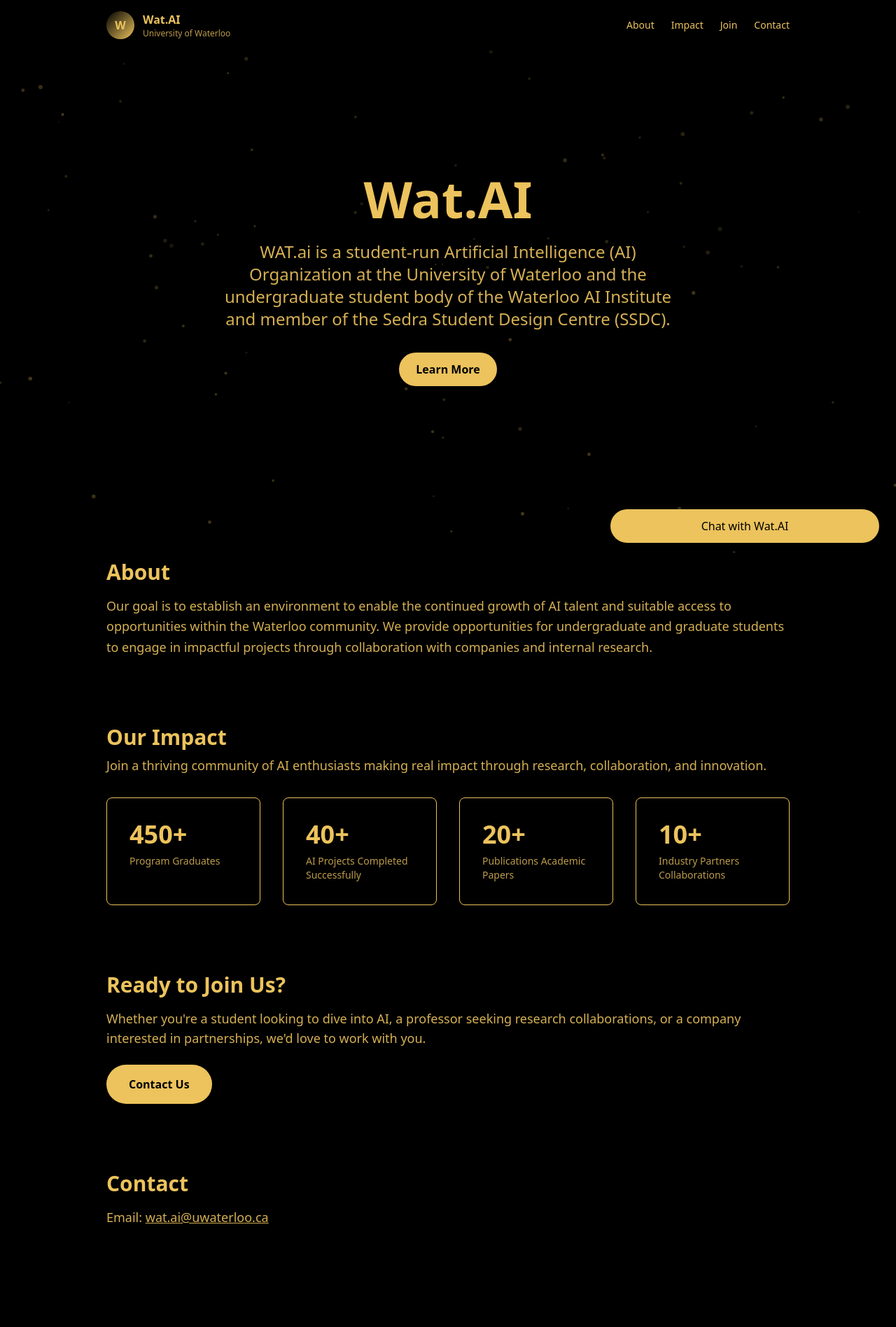
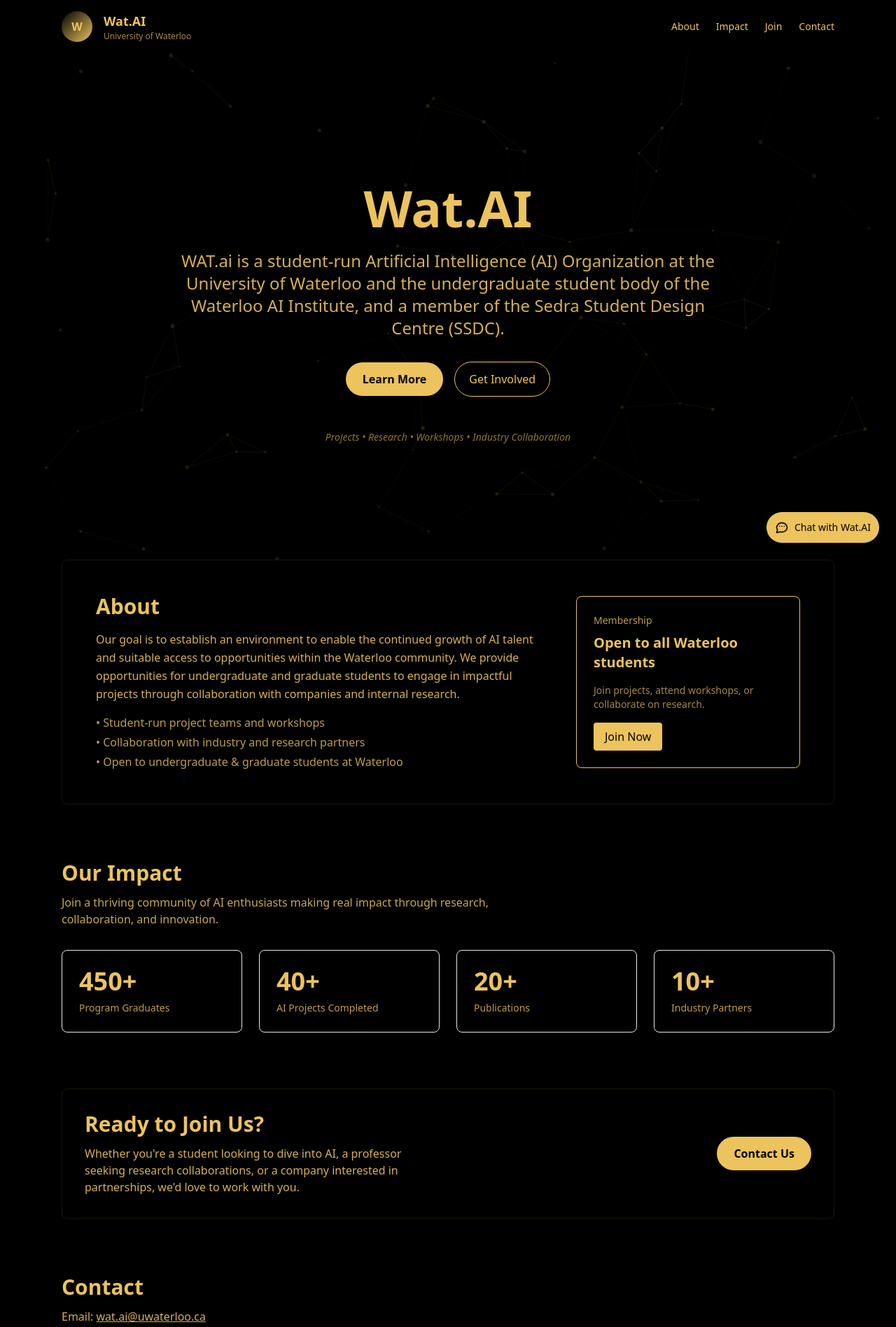
Before and after one commit to rayaan-ali/3wat.ai, a plain HTML site: page index.html in a window 1280 px wide. Shown: the top 1897 px of the page at 70% size. Before the commit the page ends 1850 px from the top, so only its background shows below. Drawn offline with nearby package versions, Linux system fonts and the light colour scheme.

Commit message:
Update index.html

```diff
--- a/index.html
+++ b/index.html
@@ -4,174 +4,285 @@
   <meta charset="utf-8" />
   <meta name="viewport" content="width=device-width, initial-scale=1" />
   <title>Wat.AI — University of Waterloo AI Club</title>
+
+  <!-- Tailwind (CDN for quick prototyping) -->
   <script src="https://cdn.tailwindcss.com"></script>
-  <!-- Load tsParticles for background animation -->
+
+  <!-- tsParticles for animated background -->
   <script src="https://cdn.jsdelivr.net/npm/tsparticles@2.12.1/tsparticles.bundle.min.js"></script>
 
   <style>
-    /* Extra custom styles */
-    #particles-background {
+    /* particles layer sits behind everything */
+    #particles-bg {
       position: fixed;
-      top: 0;
-      left: 0;
-      width:100%;
-      height:100%;
-      z-index: -1;
+      inset: 0;
+      z-index: 0;
       pointer-events: none;
+      background: linear-gradient(180deg, #000000 0%, #000000 100%);
     }
-    section {
+
+    /* ensure main site content sits above particles */
+    .site-root {
+      position: relative;
+      z-index: 10;
+    }
+
+    /* simple reveal animation for sections */
+    .reveal {
       opacity: 0;
-      transform: translateY(40px);
+      transform: translateY(30px);
       transition: opacity 0.6s ease-out, transform 0.6s ease-out;
     }
-    section.visible {
+    .reveal.visible {
       opacity: 1;
       transform: translateY(0);
     }
+
+    /* small device tweaks for chat widget height */
+    @media (max-width: 420px) {
+      #chat-window { width: calc(100vw - 40px); right: 20px; left: 20px; }
+      #chat-widget { right: 12px; bottom: 12px; left: auto; }
+    }
+
+    /* custom scrollbar for messages */
+    #messages::-webkit-scrollbar { width: 8px; }
+    #messages::-webkit-scrollbar-thumb { background: rgba(236,195,92,0.18); border-radius: 999px; }
   </style>
 </head>
 <body class="bg-[#000000] text-[#ecc35c] font-sans overflow-x-hidden">
 
-  <!-- Particles Background -->
-  <div id="particles-background"></div>
+  <!-- PARTICLES BACKGROUND -->
+  <div id="particles-bg"></div>
+
+  <!-- MAIN SITE -->
+  <div class="site-root">
 
     <!-- NAV -->
-  <nav class="fixed w-full bg-[#000000]/90 backdrop-blur-md z-50 shadow-lg">
-    <div class="max-w-5xl mx-auto px-6 py-4 flex items-center justify-between">
-      <div class="flex items-center gap-3">
-        <div class="w-10 h-10 bg-gradient-to-br from-[#000000] to-[#ecc35c] rounded-full flex items-center justify-center text-[#ecc35c] font-bold">W</div>
+    <nav class="fixed w-full bg-[#000000]/60 backdrop-blur-md z-40">
+      <div class="max-w-6xl mx-auto px-6 py-4 flex items-center justify-between">
+        <div class="flex items-center gap-4">
+          <div class="w-11 h-11 bg-gradient-to-br from-[#000000] to-[#ecc35c] rounded-full flex items-center justify-center text-[#ecc35c] font-bold shadow">
+            W
+          </div>
           <div>
-          <div class="font-bold text-[#ecc35c]">Wat.AI</div>
-          <div class="text-xs text-[#ecc35c]/80">University of Waterloo</div>
+            <div class="font-bold text-[#ecc35c] text-lg">Wat.AI</div>
+            <div class="text-xs text-[#ecc35c]/70">University of Waterloo</div>
           </div>
         </div>
-      <div class="hidden md:flex gap-6 text-sm text-[#ecc35c]">
+
+        <div class="hidden md:flex gap-6 items-center text-sm">
           <a href="#about" class="hover:text-white transition">About</a>
           <a href="#impact" class="hover:text-white transition">Impact</a>
           <a href="#join" class="hover:text-white transition">Join</a>
           <a href="#contact" class="hover:text-white transition">Contact</a>
         </div>
+
+        <!-- mobile menu trigger (simple) -->
+        <div class="md:hidden">
+          <button id="mobile-toggle" class="p-2 rounded text-[#ecc35c] border border-[#ecc35c]/30">Menu</button>
+        </div>
+      </div>
+
+      <!-- mobile menu content -->
+      <div id="mobile-menu" class="hidden bg-[#000000] border-t border-[#ecc35c]/10">
+        <div class="px-6 py-4 flex flex-col gap-3">
+          <a href="#about" class="hover:text-white">About</a>
+          <a href="#impact" class="hover:text-white">Impact</a>
+          <a href="#join" class="hover:text-white">Join</a>
+          <a href="#contact" class="hover:text-white">Contact</a>
+        </div>
       </div>
     </nav>
 
     <!-- HERO -->
-  <header id="hero" class="min-h-screen flex flex-col justify-center items-center text-center px-6">
-    <h1 class="text-5xl md:text-7xl font-extrabold text-[#ecc35c] drop-shadow-lg">Wat.AI</h1>
-    <p class="mt-6 max-w-2xl text-lg md:text-2xl text-[#ecc35c]/90">WAT.ai is a student-run Artificial Intelligence (AI) Organization at the University of Waterloo and the undergraduate student body of the Waterloo AI Institute and member of the Sedra Student Design Centre (SSDC).</p>
-    <a href="#about" class="mt-8 text-[#000000] bg-[#ecc35c] px-6 py-3 rounded-full font-semibold hover:bg-[#goldenrod] transition">Learn More</a>
+    <header id="hero" class="min-h-screen flex items-center justify-center text-center px-6 pt-24">
+      <div class="max-w-5xl mx-auto">
+        <h1 class="text-5xl md:text-7xl font-extrabold leading-tight text-[#ecc35c] drop-shadow-lg">Wat.AI</h1>
+        <p class="mt-6 text-lg md:text-2xl text-[#ecc35c]/90 max-w-3xl mx-auto">
+          WAT.ai is a student-run Artificial Intelligence (AI) Organization at the University of Waterloo and the undergraduate student body of the Waterloo AI Institute, and a member of the Sedra Student Design Centre (SSDC).
+        </p>
+
+        <div class="mt-8 flex items-center justify-center gap-4">
+          <a href="#about" class="inline-block bg-[#ecc35c] text-[#000000] px-6 py-3 rounded-full font-semibold shadow hover:scale-105 transition">Learn More</a>
+          <a href="#join" class="inline-block border border-[#ecc35c] px-5 py-3 rounded-full text-[#ecc35c] hover:bg-[#ecc35c]/10 transition">Get Involved</a>
+        </div>
+
+        <div class="mt-12 text-sm text-[#ecc35c]/60 max-w-2xl mx-auto">
+          <em>Projects • Research • Workshops • Industry Collaboration</em>
+        </div>
+      </div>
     </header>
 
-  <main class="max-w-5xl mx-auto px-6 space-y-24 pb-24">
+    <!-- CONTENT -->
+    <main class="max-w-6xl mx-auto px-6 pb-32 space-y-20">
 
-    <section id="about" class="section">
+      <!-- ABOUT -->
+      <section id="about" class="reveal bg-[#000000]/50 border border-[#ecc35c]/10 rounded-lg p-8 md:p-12">
+        <div class="md:flex md:items-center md:gap-8">
+          <div class="flex-1">
             <h2 class="text-3xl font-semibold text-[#ecc35c]">About</h2>
-      <p class="mt-4 text-[#ecc35c]/90 text-lg leading-relaxed">
+            <p class="mt-4 text-[#ecc35c]/90 leading-relaxed">
               Our goal is to establish an environment to enable the continued growth of AI talent and suitable access to opportunities within the Waterloo community. We provide opportunities for undergraduate and graduate students to engage in impactful projects through collaboration with companies and internal research.
             </p>
-    </section>
+            <ul class="mt-4 text-[#ecc35c]/80 space-y-1">
+              <li>• Student-run project teams and workshops</li>
+              <li>• Collaboration with industry and research partners</li>
+              <li>• Open to undergraduate & graduate students at Waterloo</li>
+            </ul>
+          </div>
 
-    <section id="impact" class="section">
-      <h2 class="text-3xl font-semibold text-[#ecc35c]">Our Impact</h2>
-      <p class="mt-2 text-[#ecc35c]/90 text-lg">Join a thriving community of AI enthusiasts making real impact through research, collaboration, and innovation.</p>
-      <div class="grid grid-cols-1 sm:grid-cols-2 md:grid-cols-4 gap-8 mt-8">
-        <div class="impact-card p-8 bg-[#000000]/70 border border-[#ecc35c] rounded-lg hover:scale-105 transition">
-          <div class="text-4xl font-bold">450+</div>
-          <div class="mt-2 text-sm text-[#ecc35c]/80">Program Graduates</div>
+          <div class="mt-6 md:mt-0 md:w-80">
+            <!-- tasteful card -->
+            <div class="p-6 rounded-lg border border-[#ecc35c] bg-[#000000]/40">
+              <div class="text-sm text-[#ecc35c]/80">Membership</div>
+              <div class="mt-2 text-xl font-bold text-[#ecc35c]">Open to all Waterloo students</div>
+              <div class="mt-4 text-sm text-[#ecc35c]/70">Join projects, attend workshops, or collaborate on research.</div>
+              <a href="#join" class="mt-4 inline-block bg-[#ecc35c] text-[#000000] px-4 py-2 rounded font-medium hover:opacity-95 transition">Join Now</a>
             </div>
-        <div class="impact-card p-8 bg-[#000000]/70 border border-[#ecc35c] rounded-lg hover:scale-105 transition">
-          <div class="text-4xl font-bold">40+</div>
-          <div class="mt-2 text-sm text-[#ecc35c]/80">AI Projects Completed Successfully</div>
-        </div>
-        <div class="impact-card p-8 bg-[#000000]/70 border border-[#ecc35c] rounded-lg hover:scale-105 transition">
-          <div class="text-4xl font-bold">20+</div>
-          <div class="mt-2 text-sm text-[#ecc35c]/80">Publications Academic Papers</div>
-        </div>
-        <div class="impact-card p-8 bg-[#000000]/70 border border-[#ecc35c] rounded-lg hover:scale-105 transition">
-          <div class="text-4xl font-bold">10+</div>
-          <div class="mt-2 text-sm text-[#ecc35c]/80">Industry Partners Collaborations</div>
           </div>
         </div>
       </section>
 
-    <section id="join" class="section">
-      <h2 class="text-3xl font-semibold text-[#ecc35c]">Ready to Join Us?</h2>
-      <p class="mt-4 text-[#ecc35c]/90 text-lg">
+      <!-- IMPACT -->
+      <section id="impact" class="reveal">
+        <h3 class="text-3xl font-semibold text-[#ecc35c]">Our Impact</h3>
+        <p class="mt-3 text-[#ecc35c]/85 max-w-2xl">Join a thriving community of AI enthusiasts making real impact through research, collaboration, and innovation.</p>
+
+        <div class="grid grid-cols-1 sm:grid-cols-2 md:grid-cols-4 gap-6 mt-8">
+          <div class="p-6 bg-[#000000]/40 border border-[#ecc35c]/12 rounded-lg transform hover:scale-105 transition">
+            <div class="text-4xl font-bold text-[#ecc35c]">450+</div>
+            <div class="mt-2 text-sm text-[#ecc35c]/80">Program Graduates</div>
+          </div>
+          <div class="p-6 bg-[#000000]/40 border border-[#ecc35c]/12 rounded-lg transform hover:scale-105 transition">
+            <div class="text-4xl font-bold text-[#ecc35c]">40+</div>
+            <div class="mt-2 text-sm text-[#ecc35c]/80">AI Projects Completed</div>
+          </div>
+          <div class="p-6 bg-[#000000]/40 border border-[#ecc35c]/12 rounded-lg transform hover:scale-105 transition">
+            <div class="text-4xl font-bold text-[#ecc35c]">20+</div>
+            <div class="mt-2 text-sm text-[#ecc35c]/80">Publications</div>
+          </div>
+          <div class="p-6 bg-[#000000]/40 border border-[#ecc35c]/12 rounded-lg transform hover:scale-105 transition">
+            <div class="text-4xl font-bold text-[#ecc35c]">10+</div>
+            <div class="mt-2 text-sm text-[#ecc35c]/80">Industry Partners</div>
+          </div>
+        </div>
+      </section>
+
+      <!-- JOIN -->
+      <section id="join" class="reveal bg-[#000000]/50 border border-[#ecc35c]/10 rounded-lg p-8">
+        <div class="md:flex md:justify-between md:items-center">
+          <div>
+            <h3 class="text-3xl font-semibold text-[#ecc35c]">Ready to Join Us?</h3>
+            <p class="mt-3 text-[#ecc35c]/90 max-w-lg">
               Whether you're a student looking to dive into AI, a professor seeking research collaborations, or a company interested in partnerships, we'd love to work with you.
             </p>
-      <a href="#contact" class="mt-6 inline-block bg-[#ecc35c] text-[#000000] px-8 py-4 rounded-full font-semibold hover:bg-[#d9b34c] transition">Contact Us</a>
+          </div>
+          <div class="mt-6 md:mt-0">
+            <a href="#contact" class="inline-block bg-[#ecc35c] text-[#000000] px-6 py-3 rounded-full font-semibold hover:scale-105 transition">Contact Us</a>
+          </div>
+        </div>
       </section>
 
-    <section id="contact" class="section">
-      <h2 class="text-3xl font-semibold text-[#ecc35c]">Contact</h2>
-      <p class="mt-4 text-[#ecc35c]/90 text-lg">Email: <a href="mailto:wat.ai@uwaterloo.ca" class="underline hover:text-white">wat.ai@uwaterloo.ca</a></p>
+      <!-- CONTACT -->
+      <section id="contact" class="reveal">
+        <h3 class="text-3xl font-semibold text-[#ecc35c]">Contact</h3>
+        <p class="mt-3 text-[#ecc35c]/90">
+          Email: <a href="mailto:wat.ai@uwaterloo.ca" class="underline hover:text-white">wat.ai@uwaterloo.ca</a>
+        </p>
       </section>
 
     </main>
 
-  <!-- CHAT WIDGET (same as before but maybe minor styling) -->
-  <div id="chat-widget" class="fixed right-6 bottom-6 w-80 md:w-96 z-50">
-    <div id="chat-button" class="bg-[#ecc35c] text-[#000000] p-3 rounded-full shadow-lg cursor-pointer flex items-center justify-center">
-      Chat with Wat.AI
+    <!-- FOOTER -->
+    <footer class="border-t border-[#ecc35c]/8 py-8 text-center text-[#ecc35c]/60">
+      © <span id="year"></span> Wat.AI — University of Waterloo
+    </footer>
   </div>
 
-    <div id="chat-window" class="hidden mt-3 bg-[#000000] border border-[#ecc35c] rounded-lg shadow-xl overflow-hidden flex flex-col" style="height:420px;">
-      <div class="px-4 py-3 border-b border-[#ecc35c]">
+  <!-- CHAT WIDGET -->
+  <div id="chat-widget" class="fixed right-6 bottom-6 z-50">
+    <div id="chat-button" class="bg-[#ecc35c] text-[#000000] p-3 rounded-full shadow-lg cursor-pointer flex items-center gap-2">
+      <svg xmlns="http://www.w3.org/2000/svg" class="h-5 w-5" fill="none" viewBox="0 0 24 24" stroke="#000000"><path stroke-linecap="round" stroke-linejoin="round" stroke-width="2" d="M8 10h.01M12 10h.01M16 10h.01M21 12c0 4.418-4.03 8-9 8-1.21 0-2.354-.18-3.4-.5L3 21l1.5-5.1C3.9 14.9 3 13.5 3 12c0-4.418 4.03-8 9-8s9 3.582 9 8z"/></svg>
+      <span class="font-medium text-sm">Chat with Wat.AI</span>
+    </div>
+
+    <div id="chat-window" class="hidden mt-3 w-80 md:w-96 bg-[#000000] border border-[#ecc35c] rounded-lg shadow-xl overflow-hidden flex flex-col" style="height:420px;">
+      <div class="px-4 py-3 border-b border-[#ecc35c]/12">
         <div class="font-semibold text-[#ecc35c]">Wat.AI Assistant</div>
-        <div class="text-xs text-[#ecc35c]/80">Demo chatbot — safe for live demo</div>
+        <div class="text-xs text-[#ecc35c]/70">Demo chatbot — safe for live demo</div>
       </div>
+
       <div id="messages" class="p-4 flex-1 overflow-auto text-sm space-y-3"></div>
 
-      <form id="chat-form" class="p-3 border-t border-[#ecc35c] flex items-center gap-2">
-        <input id="chat-input" class="flex-1 border border-[#ecc35c] bg-[#000000] text-[#ecc35c] rounded px-3 py-2 text-sm" placeholder="Ask about projects, impact, or how to join" />
+      <form id="chat-form" class="p-3 border-t border-[#ecc35c]/8 flex items-center gap-2">
+        <input id="chat-input" class="flex-1 border border-[#ecc35c]/12 bg-[#000000] text-[#ecc35c] rounded px-3 py-2 text-sm" placeholder="Ask about projects, joining, or events" />
         <button type="submit" class="bg-[#ecc35c] text-[#000000] px-3 py-2 rounded">Send</button>
       </form>
     </div>
   </div>
 
   <script>
-    // particles setup
-    tsParticles.load("particles-background", {
+    // --- basic page wiring ---
+    document.getElementById('year').innerText = new Date().getFullYear();
+
+    // mobile menu toggle
+    const mobileToggle = document.getElementById('mobile-toggle');
+    const mobileMenu = document.getElementById('mobile-menu');
+    if (mobileToggle) {
+      mobileToggle.addEventListener('click', () => mobileMenu.classList.toggle('hidden'));
+    }
+
+    // scroll reveal with IntersectionObserver
+    const revealEls = document.querySelectorAll('.reveal');
+    const obs = new IntersectionObserver((entries) => {
+      entries.forEach(e => {
+        if (e.isIntersecting) e.target.classList.add('visible');
+      });
+    }, { threshold: 0.18 });
+    revealEls.forEach(el => obs.observe(el));
+
+    // simple nav anchor smooth scroll
+    document.querySelectorAll('a[href^="#"]').forEach(a => {
+      a.addEventListener('click', (ev) => {
+        const href = a.getAttribute('href');
+        if (href.length > 1) {
+          ev.preventDefault();
+          const el = document.querySelector(href);
+          if (el) el.scrollIntoView({ behavior: 'smooth', block: 'start' });
+        }
+      });
+    });
+
+    // --- tsParticles background config ---
+    tsParticles.load("particles-bg", {
       fpsLimit: 60,
-      background: {
-        color: { value: "#000000" }
-      },
+      background: { color: { value: "#000000" } },
       particles: {
-        number: { value: 80, density: { enable: true, area: 800 } },
+        number: { value: 80, density: { enable: true, area: 900 } },
         color: { value: "#ecc35c" },
         shape: { type: "circle" },
-        opacity: { value: 0.3, random: true },
-        size: { value: 3, random: true },
-        move: { enable: true, speed: 1, direction: "none", random: false, straight: false, outModes: { default: "out" } }
+        opacity: { value: 0.15, random: true },
+        size: { value: 3, random: { enable: true, minimumValue: 1 } },
+        move: { enable: true, speed: 0.9, outModes: { default: "out" } },
+        links: { enable: true, distance: 140, color: "#ecc35c", opacity: 0.06, width: 1 }
       },
       interactivity: {
-        detectsOn: "canvas",
         events: {
           onHover: { enable: true, mode: "repulse" },
-          onClick: { enable: true, mode: "push" },
+          onClick: { enable: true, mode: "push" }
         },
         modes: {
-          repulse: { distance: 100, duration: 0.4 },
-          push: { quantity: 4 }
+          repulse: { distance: 90, duration: 0.4 },
+          push: { quantity: 3 }
+        }
       },
-      },
-      detectRetina: true,
+      detectRetina: true
     });
 
-    // scroll trigger: reveal sections
-    const sections = document.querySelectorAll(".section");
-    const observer = new IntersectionObserver((entries) => {
-      entries.forEach(entry => {
-        if (entry.isIntersecting) {
-          entry.target.classList.add("visible");
-        }
-      });
-    }, { threshold: 0.2 });
+    // --- chat widget logic (demo mode by default) ---
+    const API_MODE = false; // set to true after you deploy a server-proxy
+    const API_ENDPOINT = '/.netlify/functions/openai-chat'; // example
 
-    sections.forEach(sec => observer.observe(sec));
-
-    // Chat logic (same as before)
-    const API_MODE = false;
-    const API_ENDPOINT = '/.netlify/functions/openai-chat';
     const chatButton = document.getElementById('chat-button');
     const chatWindow = document.getElementById('chat-window');
     const messagesEl = document.getElementById('messages');
@@ -198,53 +309,62 @@
             body: JSON.stringify({ message: text })
           });
           const data = await res.json();
-          removeLastBotPlaceholder();
+          removeLastPlaceholders();
           appendMessage('bot', data.reply || 'Sorry, no reply.');
         } catch (err) {
-          removeLastBotPlaceholder();
+          removeLastPlaceholders();
           appendMessage('bot', 'Error contacting server.');
+          console.error(err);
         }
       } else {
+        // demo rules-based reply
         appendMessage('bot', '...');
         setTimeout(() => {
-          removeLastBotPlaceholder();
+          removeLastPlaceholders();
           appendMessage('bot', fakeAiResponse(text));
-        }, 600);
+        }, 600 + Math.random() * 400);
       }
     });
 
     function appendMessage(who, text) {
-      const wrapper = document.createElement('div');
-      wrapper.className = who === 'user' ? 'text-right' : 'text-left';
+      const wrap = document.createElement('div');
+      wrap.className = who === 'user' ? 'text-right' : 'text-left';
       const bubble = document.createElement('div');
       bubble.className = who === 'user'
         ? 'inline-block bg-[#ecc35c] text-[#000000] px-3 py-2 rounded-lg max-w-[85%]'
-        : 'inline-block bg-[#000000] border border-[#ecc35c] text-[#ecc35c] px-3 py-2 rounded-lg max-w-[85%]';
+        : 'inline-block bg-[#000000] border border-[#ecc35c]/12 text-[#ecc35c] px-3 py-2 rounded-lg max-w-[85%]';
       bubble.innerText = text;
-      wrapper.appendChild(bubble);
-      messagesEl.appendChild(wrapper);
+      wrap.appendChild(bubble);
+      messagesEl.appendChild(wrap);
       messagesEl.scrollTop = messagesEl.scrollHeight;
     }
 
-    function removeLastBotPlaceholder() {
-      const items = Array.from(messagesEl.children).reverse();
-      for (const item of items) {
-        if (item.textContent.trim() === '...' || item.textContent.trim() === 'Thinking...') {
-          item.remove();
-          return;
-        }
+    function removeLastPlaceholders() {
+      const chans = Array.from(messagesEl.children).reverse();
+      for (const c of chans) {
+        const txt = c.textContent?.trim();
+        if (!txt) continue;
+        if (txt === '...' || txt === 'Thinking...') { c.remove(); return; }
       }
     }
 
     function fakeAiResponse(input) {
       const p = input.toLowerCase();
       if (/\b(hello|hi|hey)\b/.test(p)) return 'Hi — welcome to Wat.AI! Want to learn about our impact or how to join?';
-      if (/\b(project|research|ai|robot|machine learning)\b/.test(p)) return 'We run impactful AI projects. Check the Impact section!';
-      if (/\b(join|become|member|how to join)\b/.test(p)) return 'Students join via project signups or at info sessions. Email us at wat.ai@uwaterloo.ca.';
-      if (/\b(contact|email)\b/.test(p)) return 'You can reach us at wat.ai@uwaterloo.ca.';
-      return "Thanks for asking! Check the site sections for more details.";
+      if (/\b(project|research|ai|robot|machine learning|ml)\b/.test(p)) return 'We run impactful AI and robotics projects. Check the Impact section for highlights.';
+      if (/\b(join|become|member|how to join)\b/.test(p)) return 'Students join via project signups and info sessions. Email wat.ai@uwaterloo.ca to get started.';
+      if (/\b(contact|email|reach)\b/.test(p)) return 'You can reach us at wat.ai@uwaterloo.ca.';
+      return "Thanks — we'll get back to you. If you'd like detailed answers, flip API_MODE to true after deploying a serverless function.";
     }
+
+    // small accessibility: open chat with "/" key
+    window.addEventListener('keydown', (ev) => {
+      if (ev.key === '/') {
+        ev.preventDefault();
+        if (chatWindow.classList.contains('hidden')) chatWindow.classList.remove('hidden');
+        chatInput.focus();
+      }
+    });
   </script>
-
 </body>
 </html>
```
Lines whose indentation alone changed are shown as unchanged.
